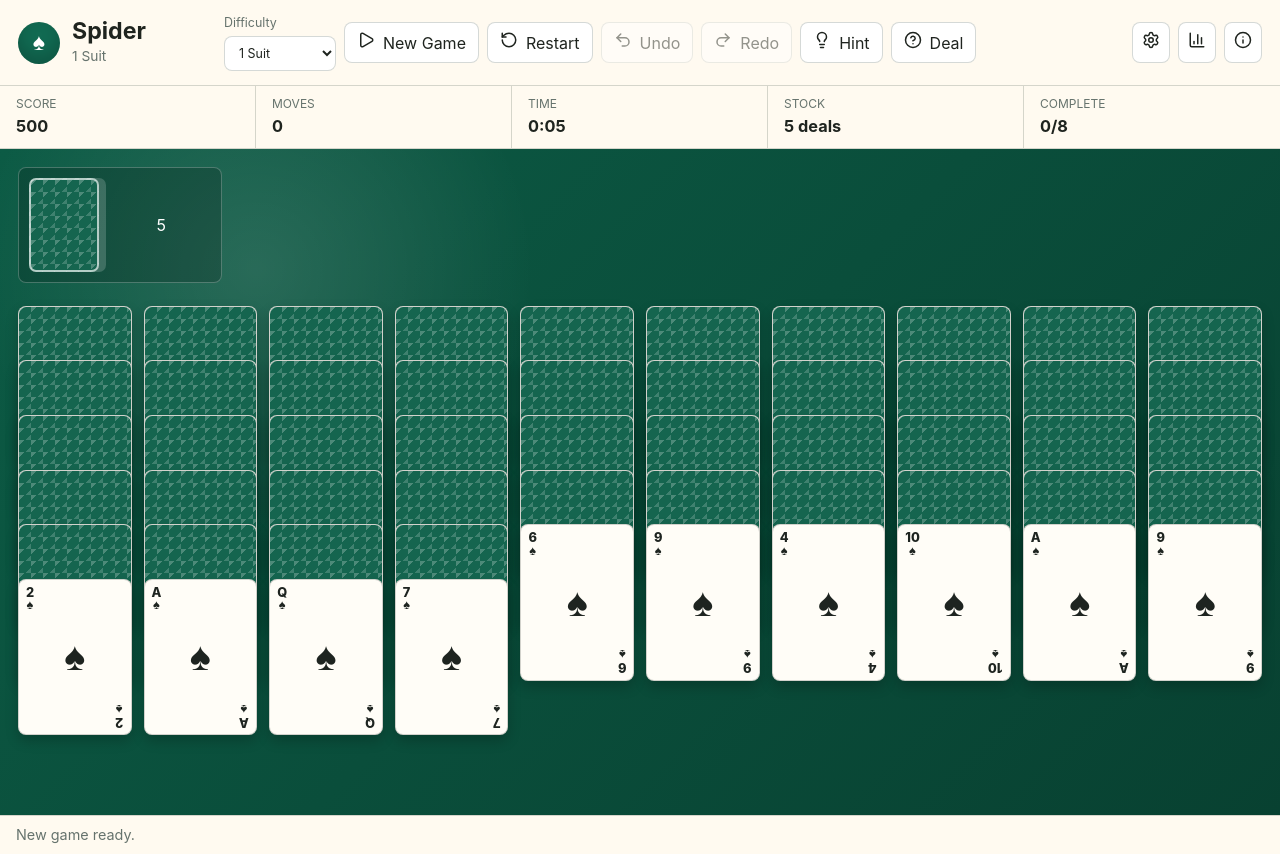
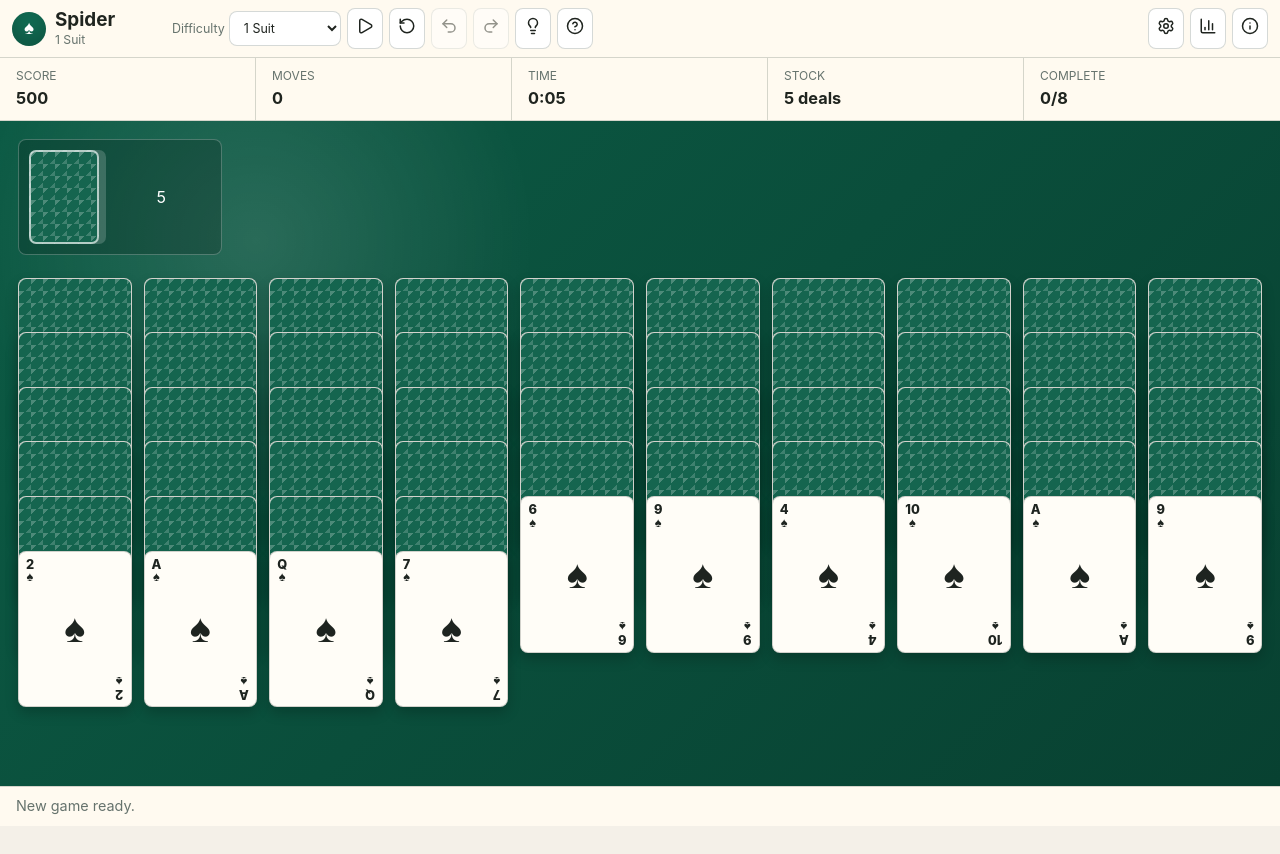
Before and after one commit to jaysqvl/spider, a React (Vite) app: page / in a window 1280 px wide. After the commit the page ends 826 px from the top, so only its background shows below. Built offline with nearby package versions, Linux system fonts and the light colour scheme.

Commit message:
style: compact game toolbar controls

```diff
--- a/src/components/Toolbar.tsx
+++ b/src/components/Toolbar.tsx
@@ -69,12 +69,30 @@ export function Toolbar({
             ))}
           </select>
         </label>
-        <IconButton icon={<Play size={18} />} label="New Game" onClick={onNewGame} />
-        <IconButton icon={<RotateCcw size={18} />} label="Restart" onClick={onRestart} />
-        <IconButton icon={<Undo2 size={18} />} label="Undo" onClick={onUndo} disabled={game.undoStack.length === 0} />
-        <IconButton icon={<Redo2 size={18} />} label="Redo" onClick={onRedo} disabled={game.redoStack.length === 0} />
-        <IconButton icon={<Lightbulb size={18} />} label="Hint" onClick={onHint} />
-        <IconButton icon={<CircleHelp size={18} />} label="Deal" onClick={onDeal} disabled={game.stock.length === 0} />
+        <IconButton icon={<Play size={18} />} label="New Game" compact onClick={onNewGame} />
+        <IconButton icon={<RotateCcw size={18} />} label="Restart" compact onClick={onRestart} />
+        <IconButton
+          icon={<Undo2 size={18} />}
+          label="Undo"
+          compact
+          onClick={onUndo}
+          disabled={game.undoStack.length === 0}
+        />
+        <IconButton
+          icon={<Redo2 size={18} />}
+          label="Redo"
+          compact
+          onClick={onRedo}
+          disabled={game.redoStack.length === 0}
+        />
+        <IconButton icon={<Lightbulb size={18} />} label="Hint" compact onClick={onHint} />
+        <IconButton
+          icon={<CircleHelp size={18} />}
+          label="Deal"
+          compact
+          onClick={onDeal}
+          disabled={game.stock.length === 0}
+        />
       </div>
 
       <div className="utility-actions" aria-label="Application actions">
--- a/src/styles/app.css
+++ b/src/styles/app.css
@@ -97,10 +97,10 @@ button {
 
 .app-toolbar {
   display: grid;
-  grid-template-columns: minmax(190px, auto) 1fr auto;
-  gap: 16px;
+  grid-template-columns: minmax(150px, auto) 1fr auto;
+  gap: 10px;
   align-items: center;
-  padding: 14px 18px;
+  padding: 8px 12px;
   background: var(--surface);
   border-bottom: 1px solid var(--line);
 }
@@ -108,40 +108,40 @@ button {
 .brand-lockup {
   display: flex;
   align-items: center;
-  gap: 12px;
+  gap: 9px;
   min-width: 0;
 }
 
 .brand-mark {
   display: grid;
-  width: 42px;
-  height: 42px;
+  width: 34px;
+  height: 34px;
   place-items: center;
   border-radius: 50%;
   background: var(--accent);
   color: white;
-  font-size: 1.45rem;
+  font-size: 1.18rem;
   box-shadow: inset 0 -8px 16px rgba(0, 0, 0, 0.18);
 }
 
 .brand-lockup h1 {
   margin: 0;
-  font-size: 1.45rem;
+  font-size: 1.18rem;
   line-height: 1.1;
   letter-spacing: 0;
 }
 
 .brand-lockup p {
-  margin: 2px 0 0;
+  margin: 0;
   color: var(--muted);
-  font-size: 0.86rem;
+  font-size: 0.76rem;
 }
 
 .toolbar-actions,
 .utility-actions {
   display: flex;
   align-items: center;
-  gap: 8px;
+  gap: 6px;
   flex-wrap: wrap;
 }
 
@@ -152,9 +152,14 @@ button {
 .difficulty-picker,
 .settings-grid label {
   display: grid;
-  gap: 5px;
+  gap: 4px;
   font-size: 0.78rem;
   color: var(--muted);
+}
+
+.difficulty-picker {
+  align-items: center;
+  grid-template-columns: auto minmax(98px, 1fr);
 }
 
 .difficulty-picker select,
@@ -188,7 +193,8 @@ button {
 }
 
 .icon-button--compact {
-  width: 38px;
+  width: 36px;
+  min-height: 36px;
   padding: 8px;
 }
 
```
Also changed, not shown: 2 other files (tests, documents, lock files or other folders).
